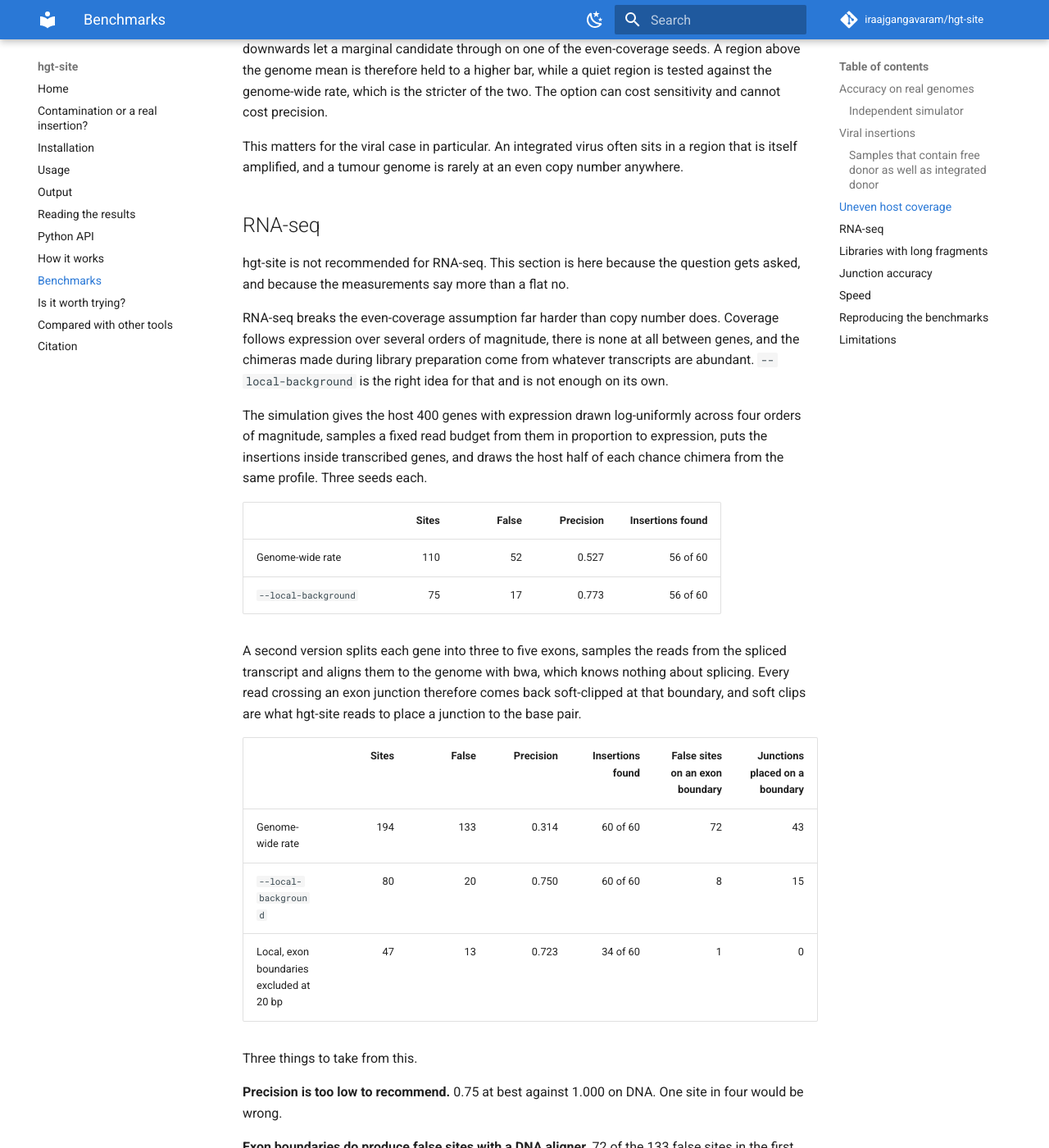
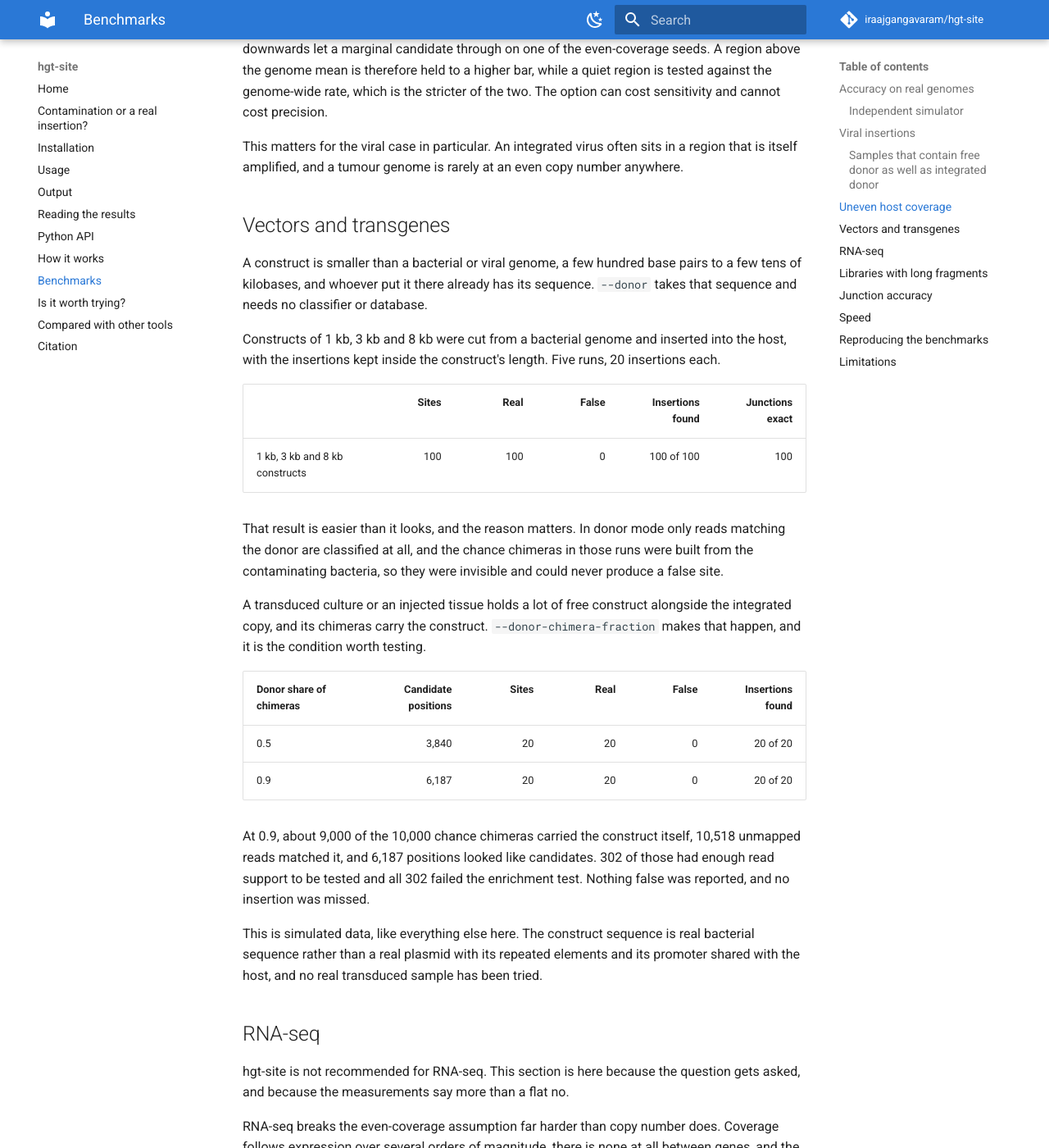
Before and after one commit to iraajgangavaram/hgt-site, an MkDocs documentation site: the page built from docs/benchmarks.md, in a window 1280 px wide and 1400 px high, scrolled down 5741 px. Shown: the whole window at 82% size. Built offline with MkDocs 1.6.1 and Material for MkDocs 9.7.7, drawn with Linux system fonts in a browser that asks for light colours; comment, search, counter and statistics services are not loaded.

Commit message:
Benchmark vectors and transgenes in donor mode
A construct is far smaller than a bacterial or viral genome and whoever
put it there already has its sequence, so --donor is the natural way to
call it. Constructs of 1 kb, 3 kb and 8 kb were cut from a bacterial
genome and inserted into the host. All 100 insertions across five runs
were found, nothing false was reported, and every junction was exact.

That result on its own is easier than it looks. In donor mode only
reads matching the donor are classified, and the chance chimeras in
those runs came from the contaminating bacteria, so they were invisible
and could not have produced a false site.

Repeated with free construct in the sample, which is what a transduced
culture holds. At nine chimeras in ten drawn from the construct, 10,518
unmapped reads matched it and 6,187 positions looked like candidates;
302 had enough support to be tested, all 302 failed the enrichment
test, and the 20 real insertions were the only sites reported.

The benchmark also now says what is wrong instead of raising a
traceback when the requested insertion is longer than the donor, which
is easy to hit with a small construct.

```diff
--- a/docs/benchmarks.md
+++ b/docs/benchmarks.md
@@ -111,6 +111,29 @@ The expectation is only ever raised, never lowered. A 10 kb bin at this coverage
 
 This matters for the viral case in particular. An integrated virus often sits in a region that is itself amplified, and a tumour genome is rarely at an even copy number anywhere.
 
+## Vectors and transgenes
+
+A construct is smaller than a bacterial or viral genome, a few hundred base pairs to a few tens of kilobases, and whoever put it there already has its sequence. `--donor` takes that sequence and needs no classifier or database.
+
+Constructs of 1 kb, 3 kb and 8 kb were cut from a bacterial genome and inserted into the host, with the insertions kept inside the construct's length. Five runs, 20 insertions each.
+
+| | Sites | Real | False | Insertions found | Junctions exact |
+| --- | ---: | ---: | ---: | ---: | ---: |
+| 1 kb, 3 kb and 8 kb constructs | 100 | 100 | 0 | 100 of 100 | 100 |
+
+That result is easier than it looks, and the reason matters. In donor mode only reads matching the donor are classified at all, and the chance chimeras in those runs were built from the contaminating bacteria, so they were invisible and could never produce a false site.
+
+A transduced culture or an injected tissue holds a lot of free construct alongside the integrated copy, and its chimeras carry the construct. `--donor-chimera-fraction` makes that happen, and it is the condition worth testing.
+
+| Donor share of chimeras | Candidate positions | Sites | Real | False | Insertions found |
+| --- | ---: | ---: | ---: | ---: | ---: |
+| 0.5 | 3,840 | 20 | 20 | 0 | 20 of 20 |
+| 0.9 | 6,187 | 20 | 20 | 0 | 20 of 20 |
+
+At 0.9, about 9,000 of the 10,000 chance chimeras carried the construct itself, 10,518 unmapped reads matched it, and 6,187 positions looked like candidates. 302 of those had enough read support to be tested and all 302 failed the enrichment test. Nothing false was reported, and no insertion was missed.
+
+This is simulated data, like everything else here. The construct sequence is real bacterial sequence rather than a real plasmid with its repeated elements and its promoter shared with the host, and no real transduced sample has been tried.
+
 ## RNA-seq
 
 hgt-site is not recommended for RNA-seq. This section is here because the question gets asked, and because the measurements say more than a flat no.
```
Also changed, not shown: CHANGELOG.md (+2 -0 lines), docs/usage.md (+2 -0 lines), 1 other file.
